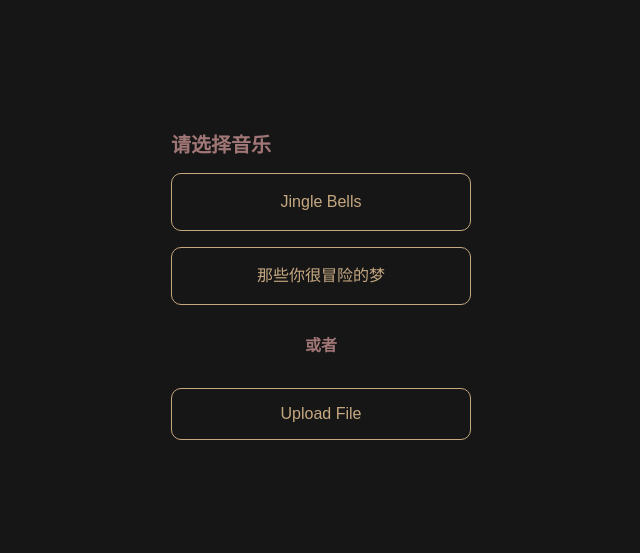
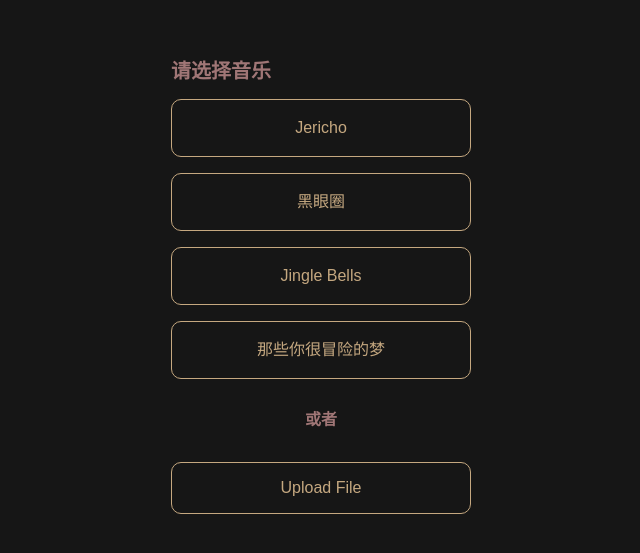
Before and after one commit to liutianwenchn/liutianwenchn.github.io, a plain HTML site: page index.html in a window 1280 px wide. Shown: the part 113-666 px from the top of the page, without its empty margins (319-959 px from the left). Drawn offline with nearby package versions, Linux system fonts and the light colour scheme.

Commit message:
增加mp3

```diff
--- a/index.html
+++ b/index.html
@@ -102,8 +102,10 @@
  <div id="overlay">
   <ul>
    <li class="title">请选择音乐</li>
-   <li><button class="btn" id="btnA" type="button">Jingle Bells</button></li>
-   <li><button class="btn" id="btnB" type="button">那些你很冒险的梦</button></li>
+   <li><button class="btn" id="btnA" type="button">Jericho</button></li>
+   <li><button class="btn" id="btnB" type="button">黑眼圈</button></li>
+   <li><button class="btn" id="btnC" type="button">Jingle Bells</button></li>
+   <li><button class="btn" id="btnD" type="button">那些你很冒险的梦</button></li>
    <li class="separator">或者</li>
    <li>
     <input type="file" id="upload" hidden />
@@ -227,6 +229,8 @@
       document.getElementById("overlay").innerHTML =
       '<div class="text-loading">正在下载音乐，请稍等...</div>';
       const files = [
+       "../static/Jericho.mp3",
+       "../static/黑眼圈.mp3",
           "../static/Jingle Bells.mp3",
           "../static/jj.mp3"
       ];
```
Also changed, not shown: 2 other files.
